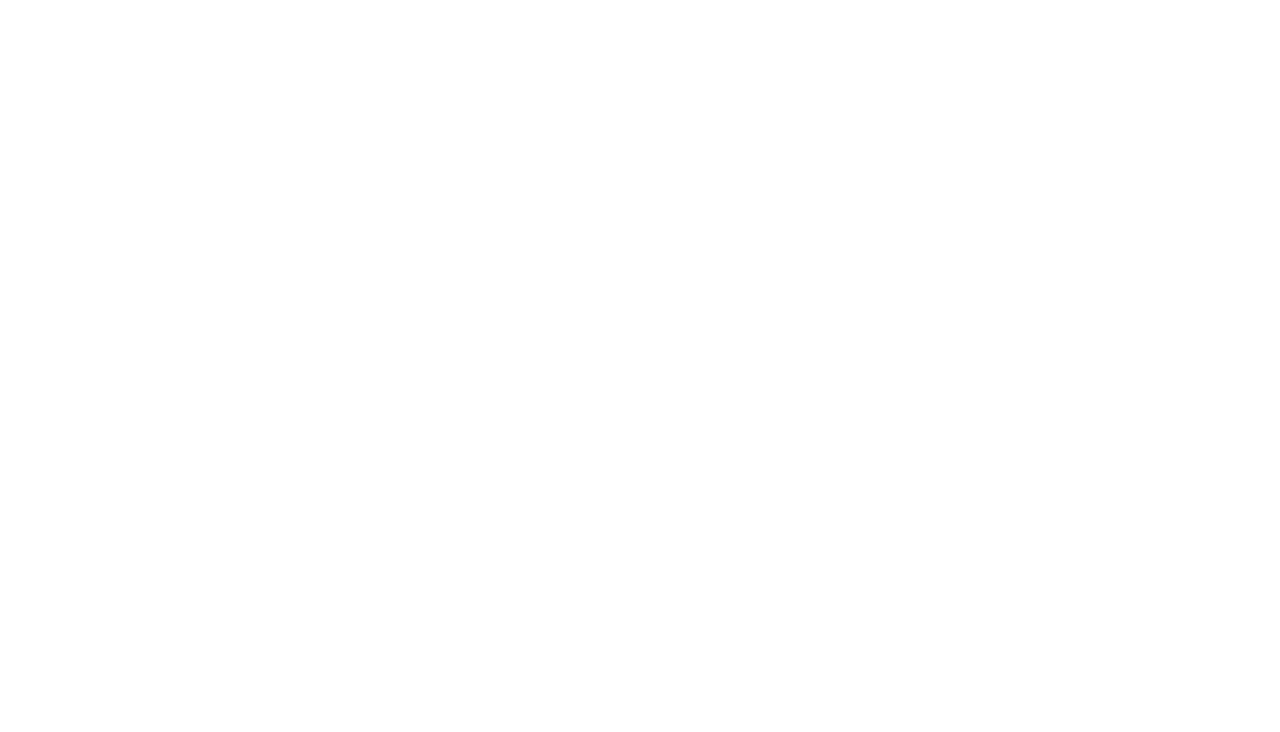
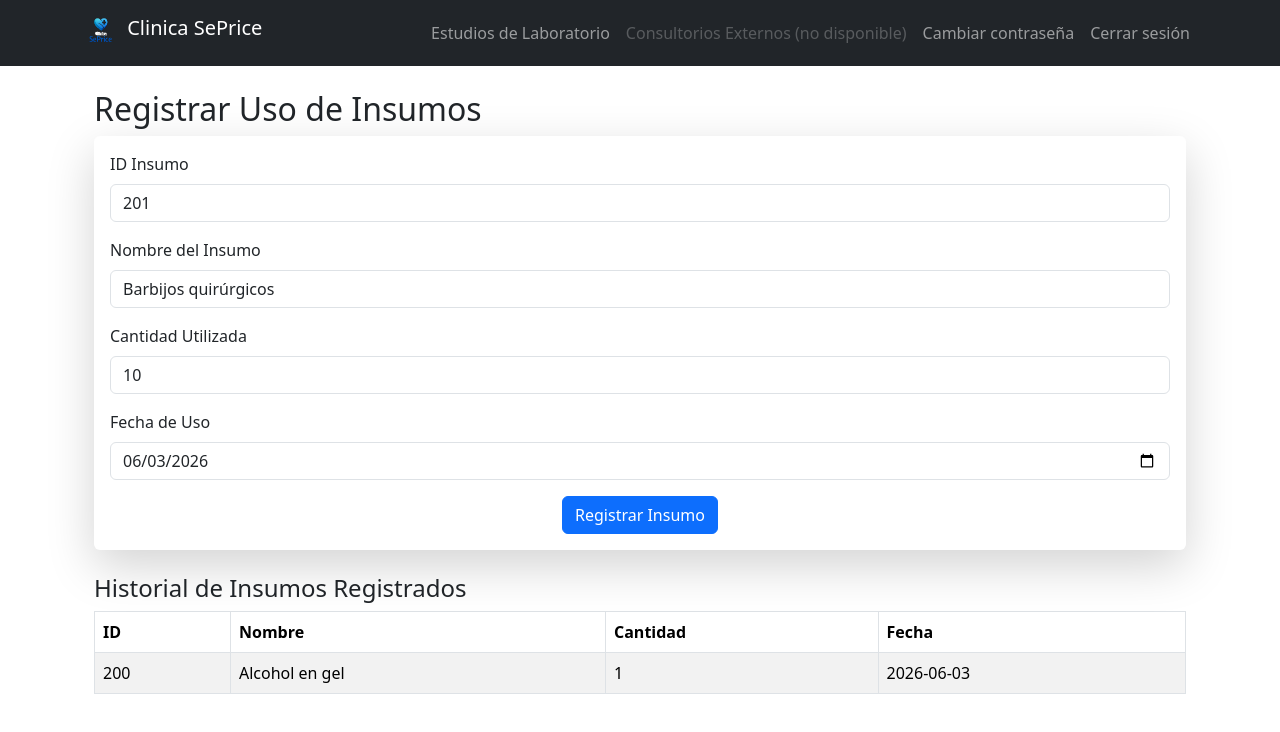
Before and after one commit to fraperrone/ifts29-pp2-proto-front, a React (Vite) app: page /registrar-uso-insumo in a window 1280 px wide. Before the commit this address had no page. Shown: the top 732 px of the page. Built offline with nearby package versions, Linux system fonts and the light colour scheme; sample sign-in values are in the browser's storage.

Commit message:
Registrar insumo page

```diff
--- /dev/null
+++ b/src/pages/estudios/RegistrarUsoInsumoPage.jsx
@@ -0,0 +1,118 @@
+import React, { useState } from "react";
+import { Container, Card, Form, Button, Table } from "react-bootstrap";
+
+const RegistrarUsoInsumoPage = () => {
+  // Estado con insumos ya registrados de ejemplo
+  const [insumos, setInsumos] = useState([
+    { id_insumo: 200, nombre: "Alcohol en gel", cantidad: 1, fecha: "2026-06-03" },
+  ]);
+
+  // Valores por defecto en el formulario
+  const [formData, setFormData] = useState({
+    id_insumo: 201,
+    nombre: "Barbijos quirúrgicos",
+    cantidad: 10,
+    fecha: "2026-06-03",
+  });
+
+  const handleChange = (e) => {
+    const { name, value } = e.target;
+    setFormData((prev) => ({ ...prev, [name]: value }));
+  };
+
+  const handleSubmit = (e) => {
+    e.preventDefault();
+    setInsumos([...insumos, formData]);
+    alert("Insumo registrado correctamente");
+    // Podés resetear o dejar valores por defecto
+    setFormData({ id_insumo: 202, nombre: "Guantes descartables", cantidad: 5, fecha: "2026-06-03" });
+  };
+
+  return (
+    <Container className="my-4">
+      <h2>Registrar Uso de Insumos</h2>
+
+      {/* Formulario */}
+      <Card className="shadow-lg border-0 mb-4">
+        <Card.Body>
+          <Form onSubmit={handleSubmit}>
+            <Form.Group className="mb-3">
+              <Form.Label>ID Insumo</Form.Label>
+              <Form.Control
+                type="number"
+                name="id_insumo"
+                value={formData.id_insumo}
+                onChange={handleChange}
+                required
+              />
+            </Form.Group>
+
+            <Form.Group className="mb-3">
+              <Form.Label>Nombre del Insumo</Form.Label>
+              <Form.Control
+                type="text"
+                name="nombre"
+                value={formData.nombre}
+                onChange={handleChange}
+                required
+              />
+            </Form.Group>
+
+            <Form.Group className="mb-3">
+              <Form.Label>Cantidad Utilizada</Form.Label>
+              <Form.Control
+                type="number"
+                name="cantidad"
+                value={formData.cantidad}
+                onChange={handleChange}
+                required
+              />
+            </Form.Group>
+
+            <Form.Group className="mb-3">
+              <Form.Label>Fecha de Uso</Form.Label>
+              <Form.Control
+                type="date"
+                name="fecha"
+                value={formData.fecha}
+                onChange={handleChange}
+                required
+              />
+            </Form.Group>
+
+            <div className="d-flex justify-content-center">
+              <Button variant="primary" type="submit">
+                Registrar Insumo
+              </Button>
+            </div>
+          </Form>
+        </Card.Body>
+      </Card>
+
+      {/* Tabla de insumos registrados */}
+      <h4>Historial de Insumos Registrados</h4>
+      <Table striped bordered hover>
+        <thead>
+          <tr>
+            <th>ID</th>
+            <th>Nombre</th>
+            <th>Cantidad</th>
+            <th>Fecha</th>
+          </tr>
+        </thead>
+        <tbody>
+          {insumos.map((i, idx) => (
+            <tr key={idx}>
+              <td>{i.id_insumo}</td>
+              <td>{i.nombre}</td>
+              <td>{i.cantidad}</td>
+              <td>{i.fecha}</td>
+            </tr>
+          ))}
+        </tbody>
+      </Table>
+    </Container>
+  );
+};
+
+export default RegistrarUsoInsumoPage;
--- a/src/pages/principal/EstudiosPage.jsx
+++ b/src/pages/principal/EstudiosPage.jsx
@@ -61,6 +61,10 @@
 
   const irAResultadoEstudio = () =>{
     navigate('/resultado-estudio')
+  }
+
+  const irARegistrarUsoInsumo = () => {
+    navigate('/registrar-uso-insumo')
   }
 
   return (
@@ -158,8 +162,8 @@
               <button className="btn btn-secondary m-2" onClick={irARegistrarResultado}>
                 Registrar resultado del estudio
               </button>
-              <button className="btn btn-info m-2">
-                Asociar insumos a estudio
+              <button className="btn btn-info m-2" onClick={irARegistrarUsoInsumo}>
+                Registrar insumos a utilizados
               </button>
             </Card.Body>
           </Card>
--- a/src/router/RouterApp.jsx
+++ b/src/router/RouterApp.jsx
@@ -18,6 +18,7 @@
 import ResultadoEstudioPage from '../pages/historia-clinica/RegistrarResultadoPage'
 import ResultadoEstudioPage2 from '../pages/estudios/ResultadoEstudioPage'
 import CambiarContrasenaPage from '../pages/login/CambiarContrasenaPage'
+import RegistrarUsoInsumoPage from '../pages/estudios/RegistrarUsoInsumoPage'
 // generamos rutas protegias y de logueo
 const RouterApp = () => {
   return (
@@ -48,6 +49,7 @@
           <Route path='/registrar-resultado' element= {<ResultadoEstudioPage />} />
           <Route path= '/resultado-estudio' element= {<ResultadoEstudioPage2 />} />
           <Route path='/cambiar-contrasena' element={<CambiarContrasenaPage />} />
+          <Route path='/registrar-uso-insumo' element={<RegistrarUsoInsumoPage />} />
         </Route>
       </Routes>
     </Router>
```
Also changed, not shown: src/pages/estudios/AsociarInsumos.jsx (deleted).
